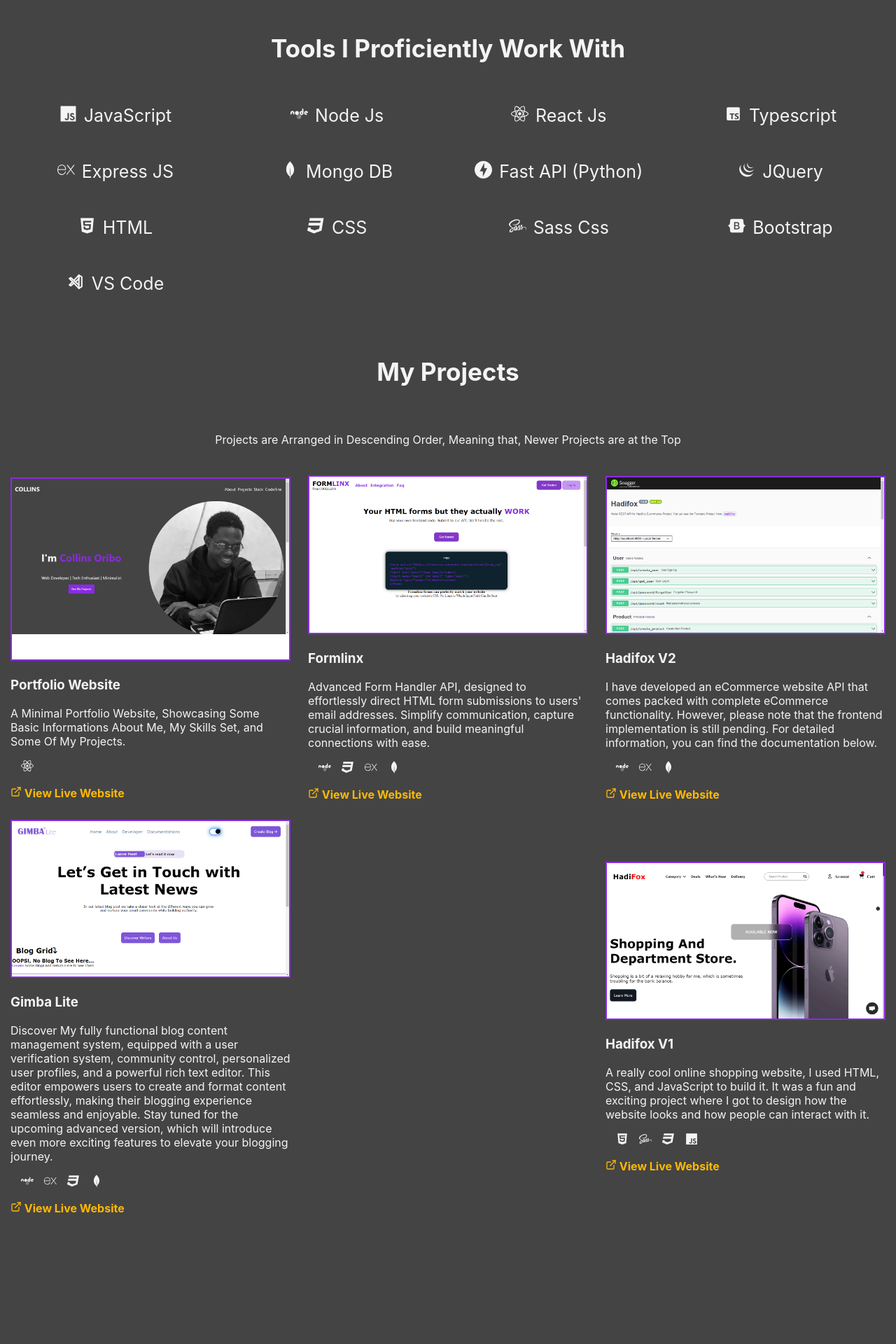
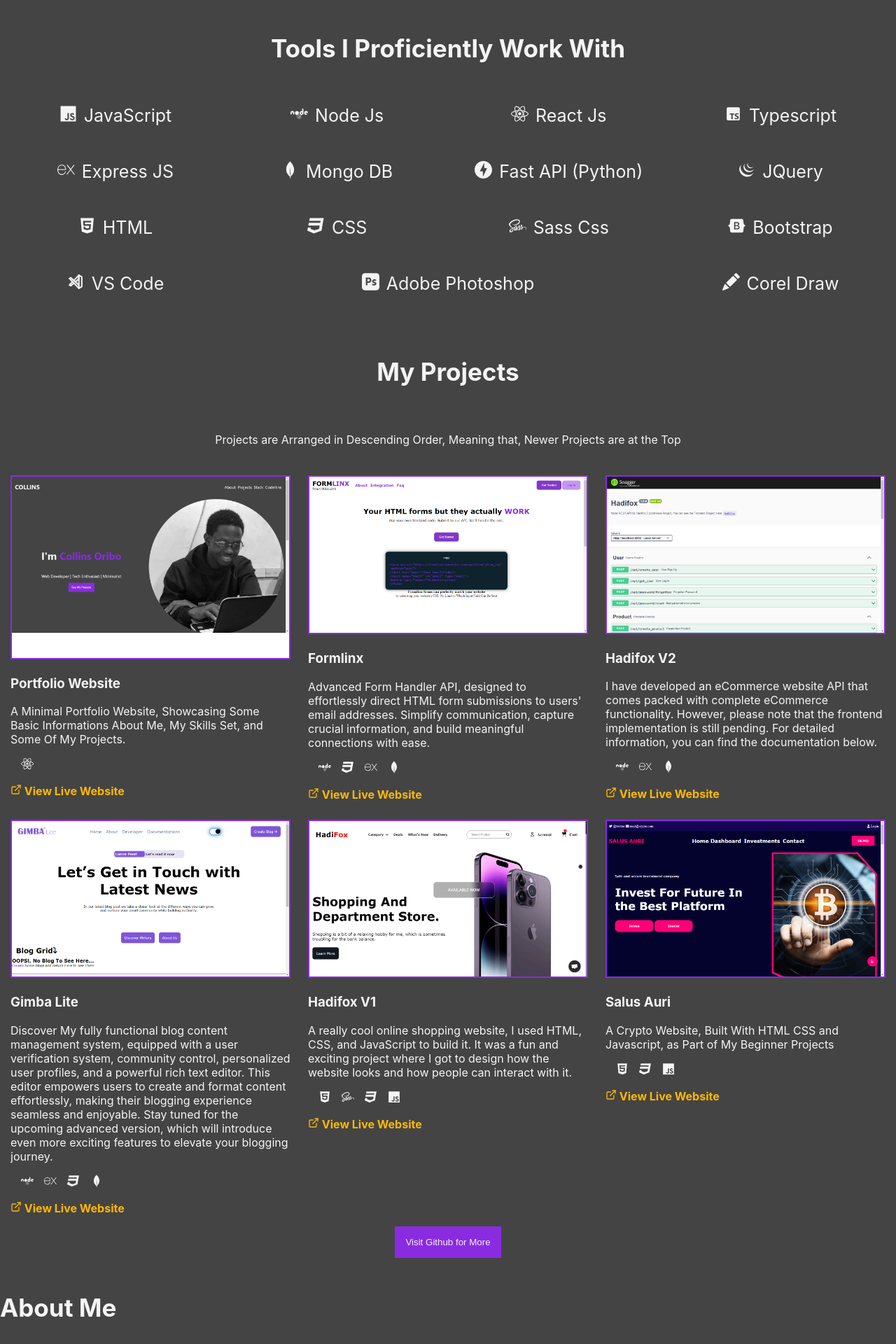
Before and after one commit to collinsadi/collinsadi, a React (Create React App) app: page / in a window 1280 px wide. Shown: the part 756-2676 px from the top of the page at 70% size. Before the commit the page ends 2523 px from the top, so only its background shows below. Built offline with nearby package versions, Linux system fonts and the light colour scheme.

Commit message:
finished projects section

```diff
--- a/src/components/Projects/Projects.css
+++ b/src/components/Projects/Projects.css
@@ -94,7 +94,26 @@
 
     width: 100%;
     display: flex;
-    align-items: center;
+    align-items: flex-start;
     justify-content: space-between;
     flex-wrap: wrap;
 }
+
+.for-more{
+
+    width: 100%;
+    display: flex;
+    align-items: center;
+    justify-content: center;
+
+}
+
+.for-more button{
+
+         color: var(--neutral2);
+        background-color: var(--primary-color);
+        border: 0;
+        outline: 0;
+        padding: 15px;
+        cursor: pointer;
+}
--- a/src/components/Projects/Projects.jsx
+++ b/src/components/Projects/Projects.jsx
@@ -6,11 +6,12 @@ import formlinx from "../images/formlinx.png"
 import hadifoxapi from "../images/hadifoxapi.png"
 import gimbalite from "../images/gimbalite.png"
 import hadifox from "../images/hadifox.png"
+import salus from "../images/salus.png"
 
 
 
-import {FaJs,FaNode,FaCss3,FaHtml5,FaBootstrap,FaSass,FaReact,} from "react-icons/fa"
-import {SiExpress,SiMongodb,SiFastapi} from "react-icons/si"
+import {FaJs,FaNode,FaCss3,FaHtml5,FaSass,FaReact,} from "react-icons/fa"
+import {SiExpress,SiMongodb} from "react-icons/si"
 
 export const Projects = () => {
   return (
@@ -41,7 +42,9 @@ export const Projects = () => {
 
                   <ProjectsCard image={gimbalite} title="Gimba Lite" desc="Discover My fully functional blog content management system, equipped with a user verification system, community control, personalized user profiles, and a powerful rich text editor. This editor empowers users to create and format content effortlessly, making their blogging experience seamless and enjoyable. Stay tuned for the upcoming advanced version, which will introduce even more exciting features to elevate your blogging journey." icons={[<FaNode />, <SiExpress />, <FaCss3 />, <SiMongodb />]} link="https://gimba.onrender.com/" />
 
-                <ProjectsCard image={hadifox} title="Hadifox V1" desc="A really cool online shopping website, I used HTML, CSS, and JavaScript to build it. It was a fun and exciting project where I got to design how the website looks and how people can interact with it." icons={[<FaHtml5 />,<FaSass />,<FaCss3 />, <FaJs />]} link="https://collinsadi.github.io/hadifox/"  />
+                  <ProjectsCard image={hadifox} title="Hadifox V1" desc="A really cool online shopping website, I used HTML, CSS, and JavaScript to build it. It was a fun and exciting project where I got to design how the website looks and how people can interact with it." icons={[<FaHtml5 />, <FaSass />, <FaCss3 />, <FaJs />]} link="https://collinsadi.github.io/hadifox/" />
+
+                <ProjectsCard image={salus} title="Salus Auri" desc="A Crypto Website, Built With HTML CSS and Javascript, as Part of My Beginner Projects" icons={[<FaHtml5 />,<FaCss3 />, <FaJs />]} link="https://collinsadi.github.io/salus-auri/#"  />
 
 
 
@@ -49,6 +52,12 @@ export const Projects = () => {
 
 
 
+
+              </div>
+
+              <div className="for-more">
+
+                <a href="https://github.com/collinsadi"><button>Visit Github for More</button></a>
 
               </div>
 
--- /dev/null
+++ b/src/components/aboutme/Aboutme.jsx
@@ -0,0 +1,15 @@
+import React from 'react'
+
+export const Aboutme = () => {
+  return (
+      <div className="about-me-section">
+
+          <div className="section-title">
+
+              <h3>About Me</h3>
+
+          </div>
+
+    </div>
+  )
+}
--- a/src/components/stack/Stack.jsx
+++ b/src/components/stack/Stack.jsx
@@ -2,8 +2,9 @@ import React from 'react'
 import "./Stack.css"
 import {FaJs,FaNode,FaCss3,FaHtml5,FaBootstrap,FaSass,FaReact,} from "react-icons/fa"
 import {BiLogoTypescript,BiLogoJquery} from "react-icons/bi"
-import {SiExpress,SiMongodb,SiFastapi} from "react-icons/si"
+import {SiExpress,SiMongodb,SiFastapi,SiAdobephotoshop} from "react-icons/si"
 import {TbBrandVscode} from "react-icons/tb"
+import {BsPencilFill} from "react-icons/bs"
 
 
 export const Stack = () => {
@@ -164,6 +165,28 @@ export const Stack = () => {
                       </div>
 
                 </div>
+                  <div className="stack">
+
+                      <div className="stack-logo">
+                          <SiAdobephotoshop />
+                      </div>
+
+                      <div className="stack-language">
+                          <p>Adobe Photoshop</p>
+                      </div>
+
+                </div>
+                  <div className="stack">
+
+                      <div className="stack-logo">
+                          <BsPencilFill />
+                      </div>
+
+                      <div className="stack-language">
+                          <p>Corel Draw</p>
+                      </div>
+
+                </div>
 
               </div>
 
--- a/src/pages/homepage/HomePage.jsx
+++ b/src/pages/homepage/HomePage.jsx
@@ -3,6 +3,7 @@ import {Header} from "../../components/header/Header"
 import { Hero } from '../../components/hero/Hero'
 import { Stack } from '../../components/stack/Stack'
 import { Projects } from '../../components/Projects/Projects'
+import { Aboutme } from '../../components/aboutme/Aboutme'
 
 export const HomePage = () => {
   return (
@@ -12,6 +13,7 @@ export const HomePage = () => {
       <Hero />
       <Stack />
       <Projects />
+      <Aboutme />
 
       </>
   )
```
Also changed, not shown: src/components/aboutme/Aboutme.css (added), src/components/images/salus.png (added).
